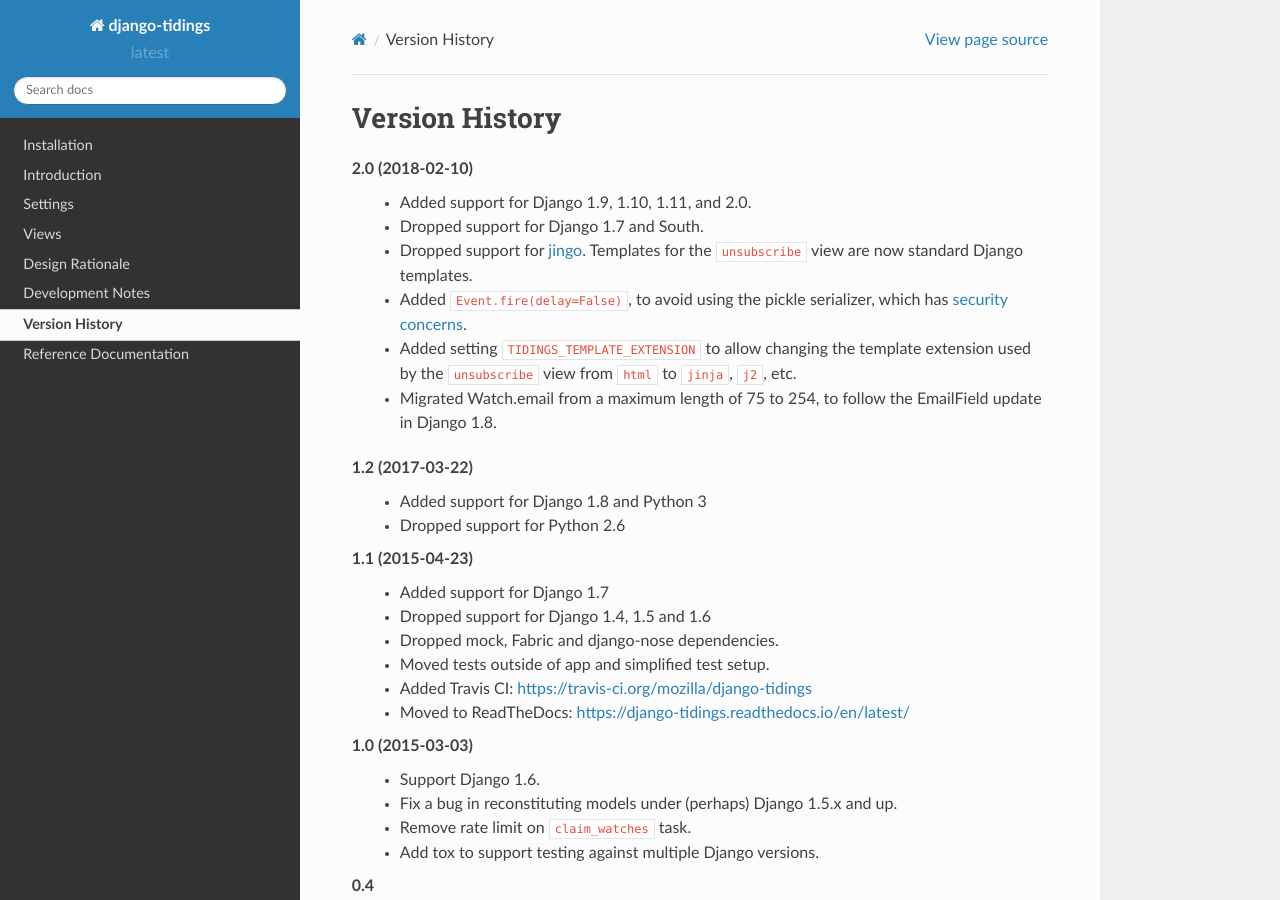
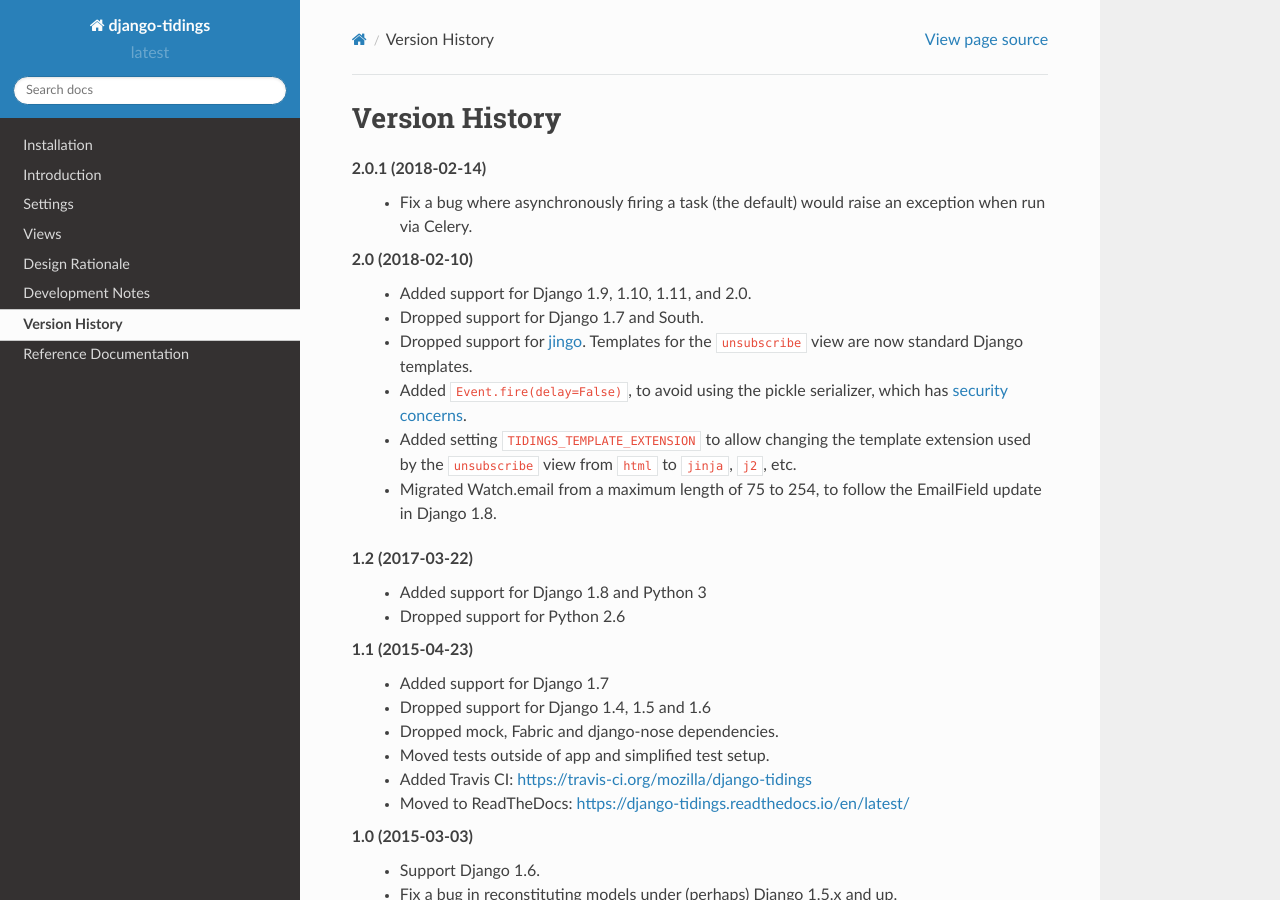
Before and after one commit to mozilla/django-tidings, a Sphinx documentation site: the page built from docs/changes.rst, in a window 1280 px wide and 900 px high. Built offline with Sphinx 7.4.7 and the Read the Docs theme 2.0.0, drawn with Linux system fonts in a browser that asks for light colours.

Commit message:
Event.fire: pass self as a positional argument
Passing self as a keyword argument results in an exception when loaded
asynchronously by Celery:

  TypeError: __protected_call__() got multiple values for keyword
  argument 'self'

```diff
--- a/docs/changes.rst
+++ b/docs/changes.rst
@@ -1,5 +1,9 @@
 Version History
 ===============
+
+2.0.1 (2018-02-14)
+  * Fix a bug where asynchronously firing a task (the default) would
+    raise an exception when run via Celery.
 
 2.0 (2018-02-10)
   * Added support for Django 1.9, 1.10, 1.11, and 2.0.
```
Also changed, not shown: 1 other file.
